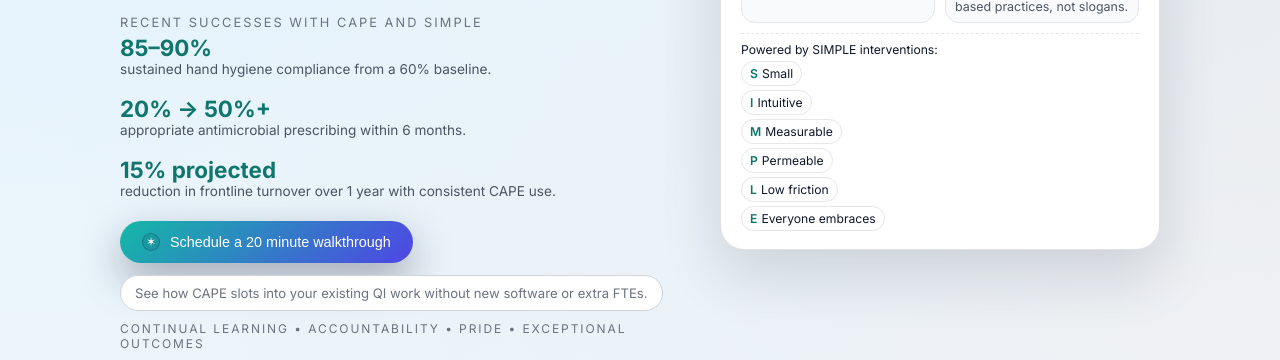
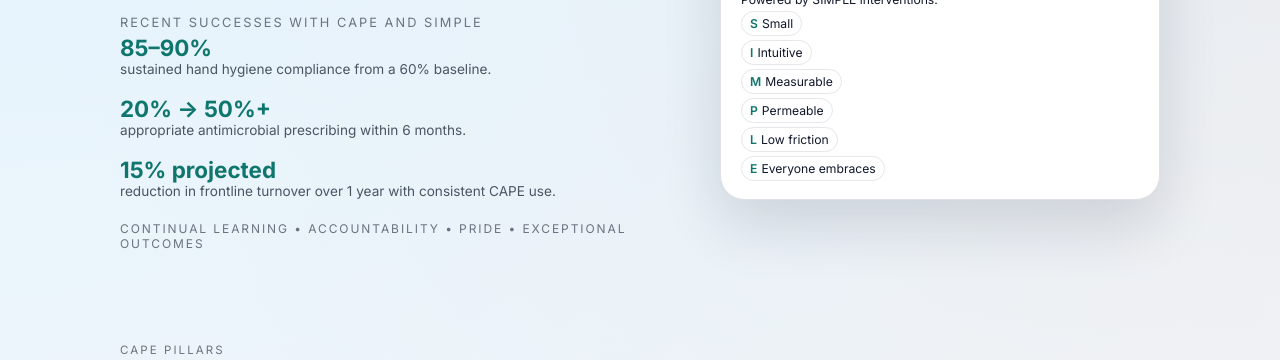
Before and after one commit to CAPEQualityFramework/CAPE, a plain HTML site: page index.html in a window 1280 px wide. Shown: the part 439-799 px from the top of the page. Drawn offline with Linux system fonts and the light colour scheme.

Commit message:
Update index.html

```diff
--- a/index.html
+++ b/index.html
@@ -693,20 +693,6 @@
               </div>
             </div>
 
-            <div class="hero-actions">
-              <button
-                class="btn-primary"
-                type="button"
-                onclick="location.href='mailto:ryanjhofmann@gmail.com?subject=CAPE%20Framework%20Inquiry'"
-              >
-                <span class="btn-primary-icon">✶</span>
-                <span>Schedule a 20 minute walkthrough</span>
-              </button>
-              <div class="btn-ghost">
-                See how CAPE slots into your existing QI work without new software or extra FTEs.
-              </div>
-            </div>
-
             <div class="hero-meta">
               CONTINUAL LEARNING • ACCOUNTABILITY • PRIDE • EXCEPTIONAL OUTCOMES
             </div>
```
